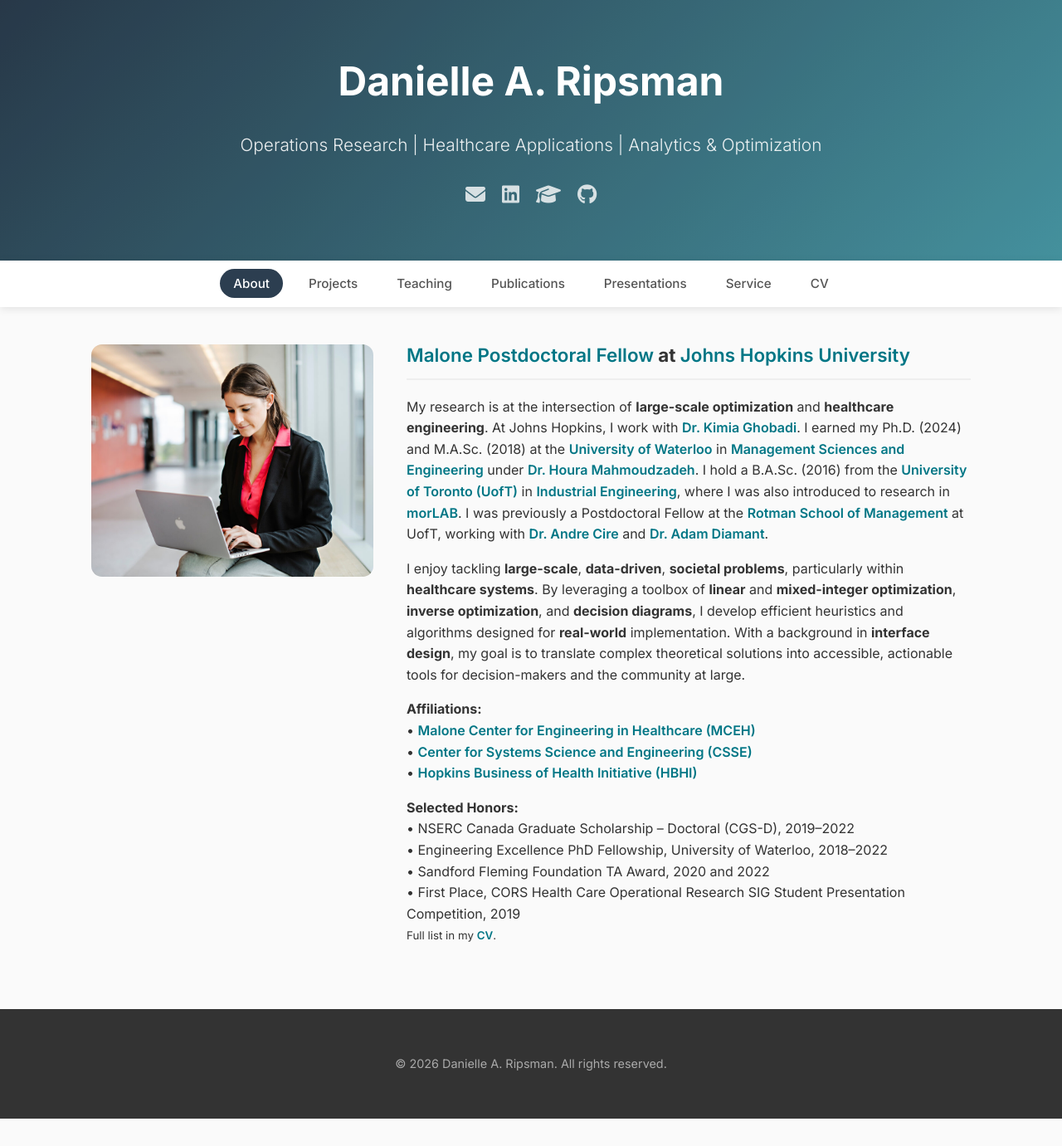
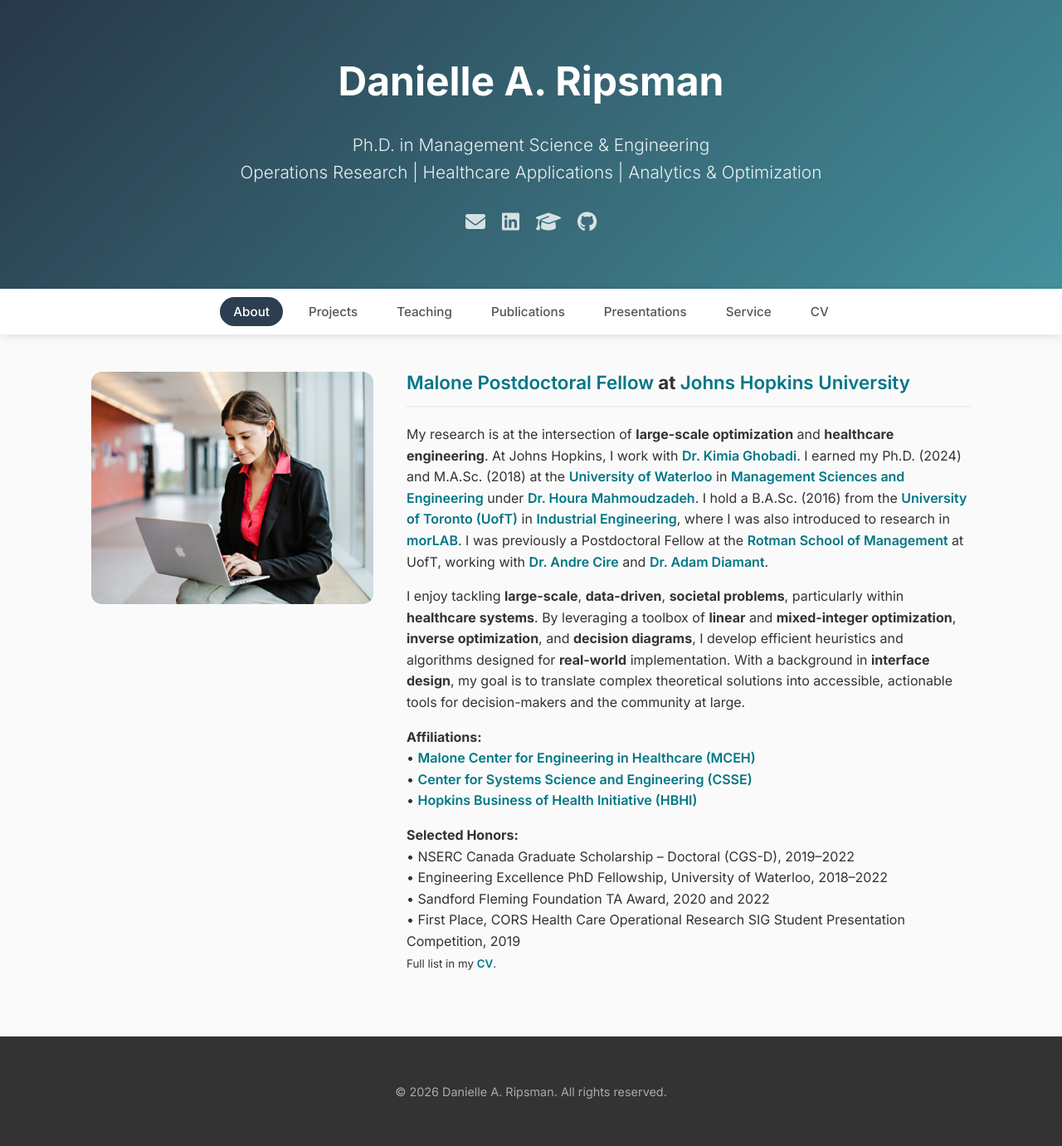
Before and after one commit to DaniRip/DaniRip.github.io, a Jekyll site: the page built from index.md, in a window 1280 px wide. Shown: the whole page at 83% size. Built offline with Jekyll 4.4.1, drawn with Linux system fonts in a browser that asks for light colours; before the commit the page ends 1348 px from its top, so only the background shows below that.

Commit message:
Header: restore the Ph.D. line
Co-Authored-By: Claude Opus 5.5 <noreply@anthropic.com>

```diff
--- a/_config.yml
+++ b/_config.yml
@@ -2,7 +2,7 @@ title: Danielle A. Ripsman
 email: dripsma1@jh.edu
 
 # 1. This new field is ONLY for the visual header on your site
-header_subtitle: "Operations Research | Healthcare Applications | Analytics & Optimization"
+header_subtitle: "Ph.D. in Management Science & Engineering <br> Operations Research | Healthcare Applications | Analytics & Optimization"
 
 # 2. This field is ONLY for Google and link previews (No HTML tags allowed here!)
 description: "Danielle A. Ripsman is a Malone Postdoctoral Fellow at Johns Hopkins University. Her research is at the intersection of large-scale optimization and healthcare engineering."
```
